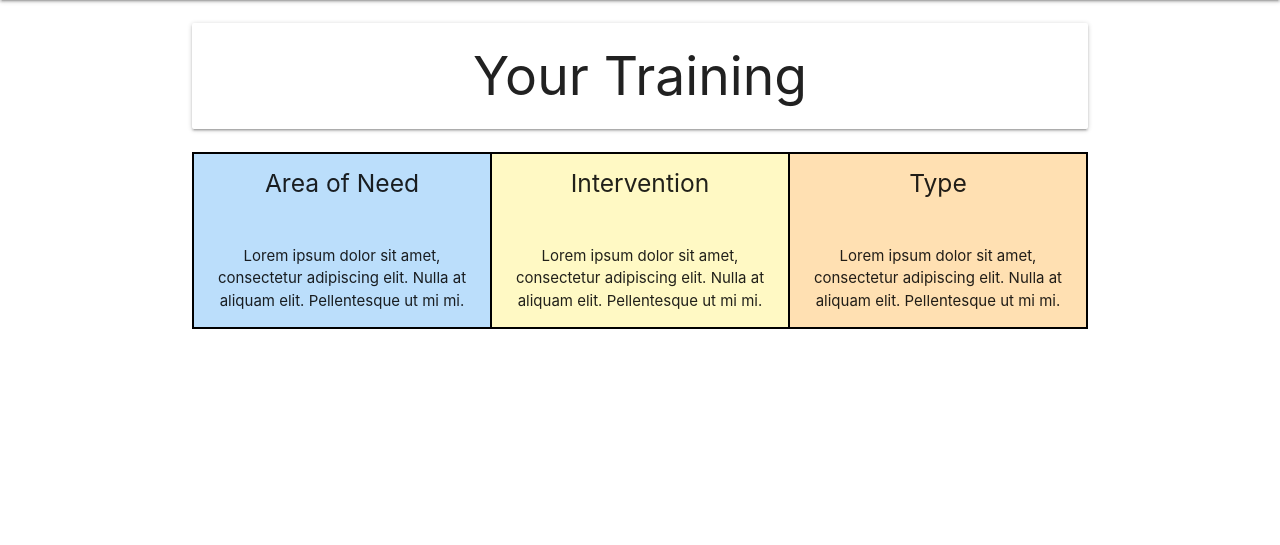
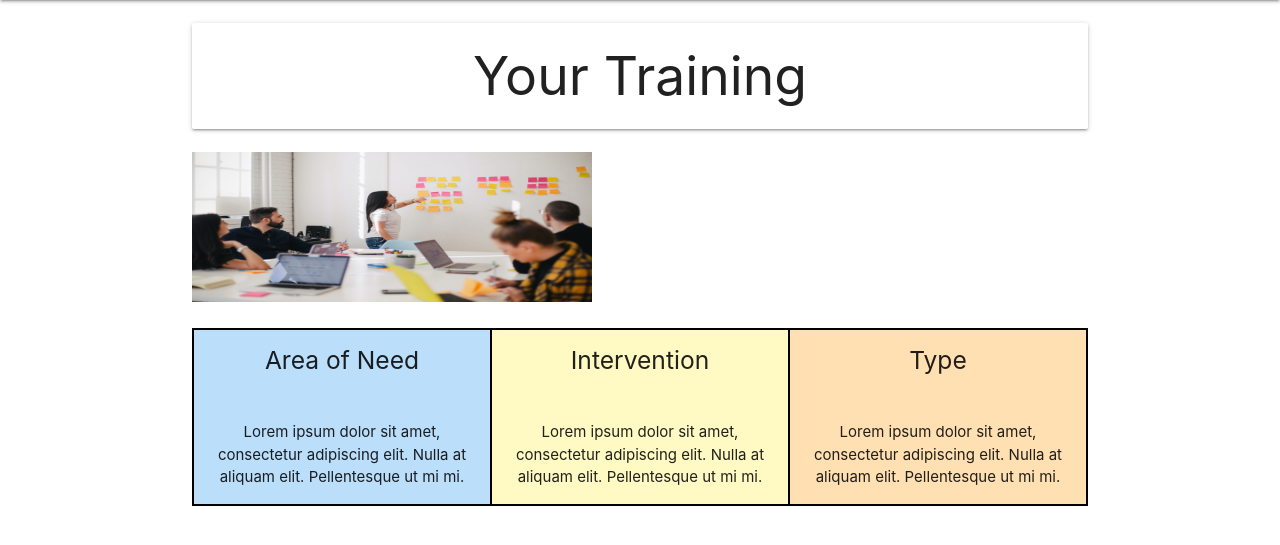
Before and after one commit to Code-Institute-Submissions/milestone_3_project, a Flask app: page / in a window 1280 px wide. Shown: the part 64-609 px from the top of the page. Run offline with Flask 2, Linux system fonts and the light colour scheme; data that the repository does not hold is empty; some libraries are stand-ins or nearby versions.

Commit message:
Periodic commit

```diff
--- a/templates/training.html
+++ b/templates/training.html
@@ -9,6 +9,9 @@
 
     <br />
 
+    <div class="row">
+        <img src="../images/training.jpg" alt="School training" width="400" height="150">
+    </div>
     <div class="row align-center info-cards">
         <div class="col s12 m4 l4 attention blue lighten-4">
             <h5>Area of Need</h5>
```
